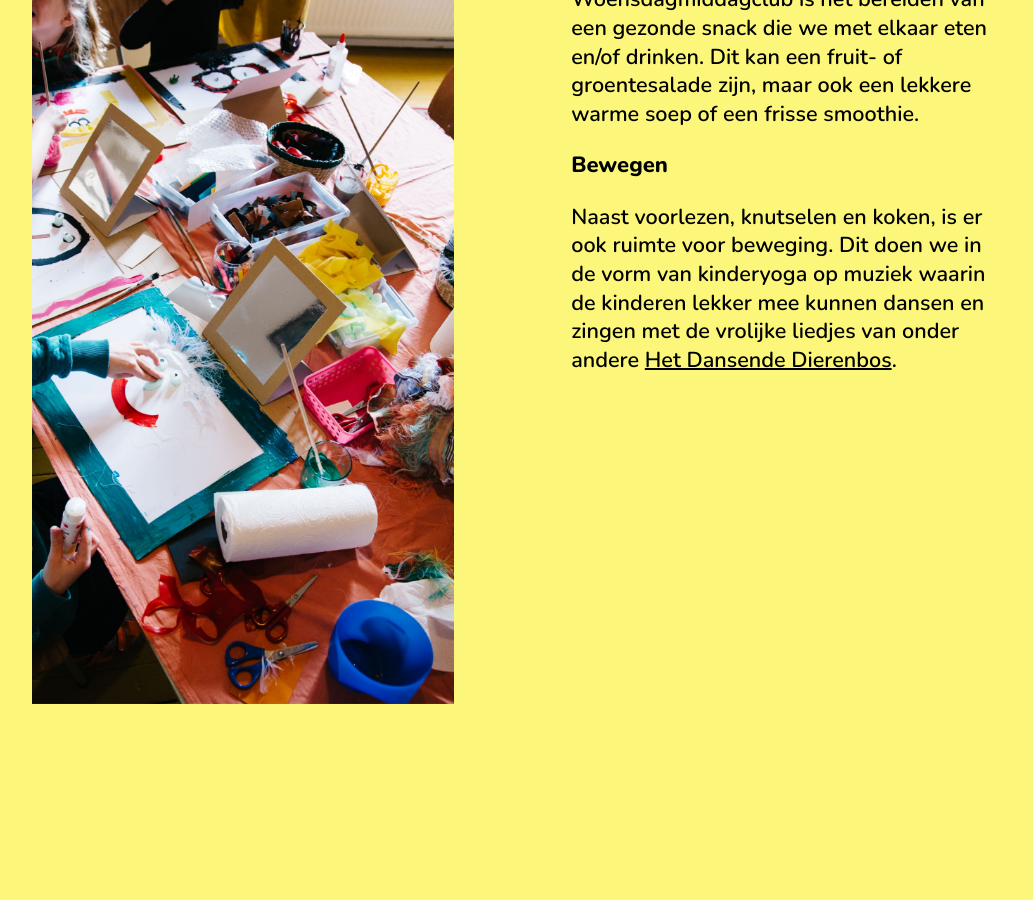
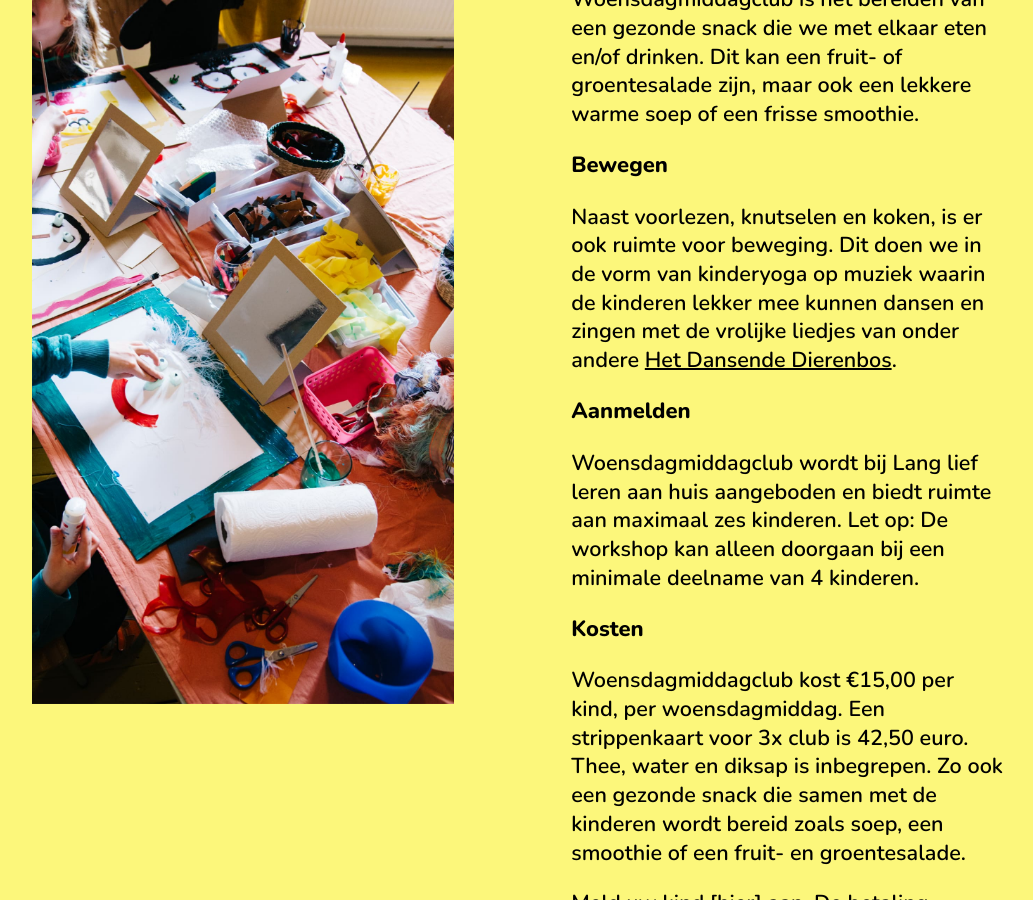
Before and after one commit to holleboom/langliefleren, a Jekyll site: the page built from woensdagmiddagclub/index.md, in a window 1280 px wide and 900 px high, scrolled down 1625 px. Shown: the whole window, without its empty margins (64-1097 px from the left). Built offline with Jekyll 4.4.1, drawn with Linux system fonts in a browser that asks for light colours; some of the changed text lies outside the part shown.

Commit message:
Update womiclub

```diff
--- a/woensdagmiddagclub/index.md
+++ b/woensdagmiddagclub/index.md
@@ -23,8 +23,7 @@ Houd [Instagram](https://www.instagram.com/langliefleren/) in de gaten voor alle
 
 ### Wat zijn denksleutels?
 
-Lang lief leren wil kinderen tijdens de workshops stimuleren om creatief te denken. Door gebruik te maken van denksleutels leren kinderen om op een verrassende en creatieve manier over een onderwerp na te denken.
-Een voorbeeld van zo’n denksleutel is ‘de combinatiesleutel’ waarbij kinderen nadenken over eigenschappen van twee voorwerpen die niet bij elkaar horen. Wat ontstaat er wanneer je die eigenschappen wél met elkaar combineert?
+Lang lief leren wil kinderen tijdens de workshops stimuleren om creatief te denken. Door gebruik te maken van denksleutels leren kinderen om op een verrassende en creatieve manier over een onderwerp na te denken. Een voorbeeld van zo’n denksleutel is ‘de combinatiesleutel’ waarbij kinderen nadenken over eigenschappen van twee voorwerpen die niet bij elkaar horen. Wat ontstaat er wanneer je die eigenschappen wél met elkaar combineert?
 
 ### Koken
 
@@ -33,3 +32,15 @@ Een vast onderdeel van de Woensdagmiddagclub is het bereiden van een gezonde sna
 ### Bewegen
 
 Naast voorlezen, knutselen en koken, is er ook ruimte voor beweging. Dit doen we in de vorm van kinderyoga op muziek waarin de kinderen lekker mee kunnen dansen en zingen met de vrolijke liedjes van onder andere [Het Dansende Dierenbos](https://dansendedierenbos.nl/).
+
+### Aanmelden
+
+Woensdagmiddagclub wordt bij Lang lief leren aan huis aangeboden en biedt ruimte aan maximaal zes kinderen. Let op: De workshop kan alleen doorgaan bij een minimale deelname van 4 kinderen.
+
+### Kosten
+
+Woensdagmiddagclub kost €15,00 per kind, per woensdagmiddag.
+Een strippenkaart voor 3x club is 42,50 euro.
+Thee, water en diksap is inbegrepen. Zo ook een gezonde snack die samen met de kinderen wordt bereid zoals soep, een smoothie of een fruit- en groentesalade.
+
+Meld uw kind [hier] aan. De betaling verloopt via iDeal. Na betaling ontvangt u een bevestiging van uw inschrijving per e-mail.
```
Also changed, not shown: downloads/index.md (+1 -1 lines).
